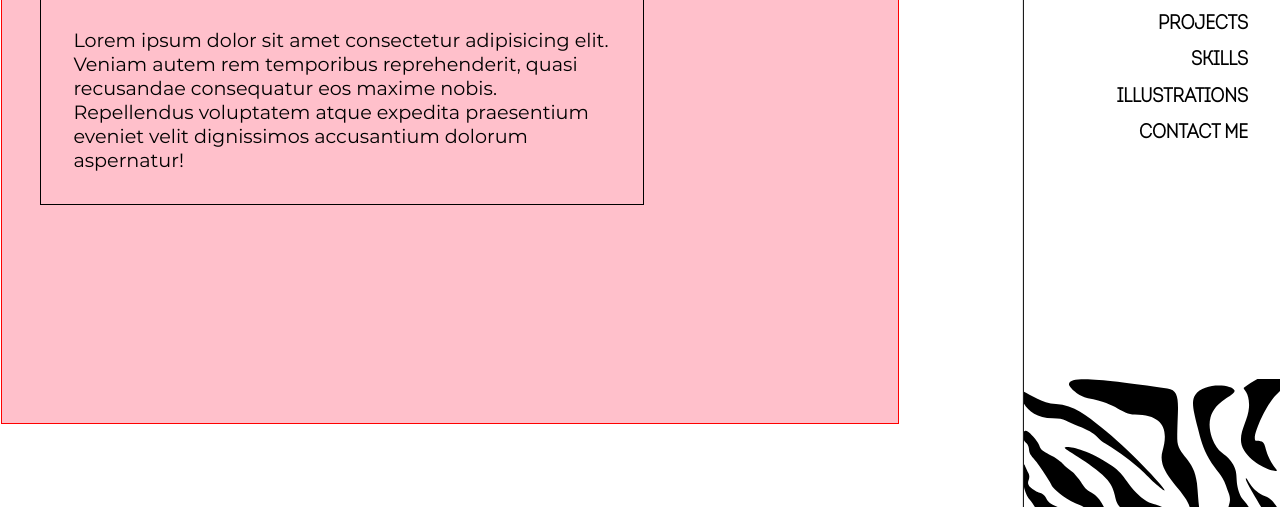
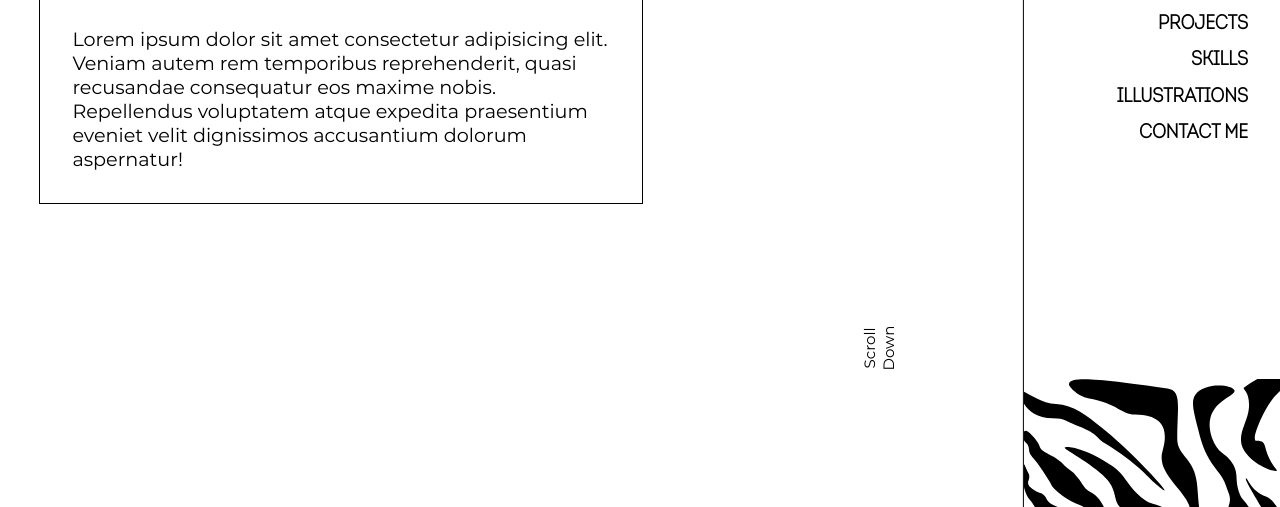
Before and after one commit to poli0139/portfolio, a plain HTML site: page index.html in a window 1280 px wide. Shown: the part 293-800 px from the top of the page. Drawn offline with nearby package versions, Linux system fonts and the light colour scheme.

Commit message:
scroll down line

```diff
--- a/index.html
+++ b/index.html
@@ -19,13 +19,31 @@
           id="svgBottomRight"
           data-place="bottomRight"
         ></div>
+        <!-- <div id="websiteName">
+          <h1 id="name">Polina Artamonova</h1>
+          <h2 id="portfolioWebsite">Portfolio Website</h2>
+        </div> -->
         <svg id="lines" viewBox="0 0 1282 1000">
           <path d="M 0 130 L 1120 130" stroke="black" />
           <path d="M 1025 80 V1000" stroke="black" />
         </svg>
       </section>
+
       <section id="scrollSection">
         <section id="contentSection">
+          <div id="scrollDown">
+            <svg>
+              <line
+                x1="100"
+                x2="100"
+                y1="20"
+                y2="120"
+                stroke="black"
+                stroke-width="1"
+              />
+            </svg>
+            <p id="scrollText">Scroll Down</p>
+          </div>
           <section id="aboutMe" class="panel">
             <h1>About me</h1>
             <p>
--- a/style.css
+++ b/style.css
@@ -54,6 +54,15 @@ body {
 #lines {
   position: fixed;
 }
+#websiteName {
+  position: absolute;
+  top: 0;
+  left: 40%;
+  height: auto;
+  border: solid red 1px;
+  margin: 0;
+  font-family: var(--heading-font);
+}
 
 h1 {
   font-family: var(--heading-font);
@@ -72,17 +81,6 @@ p {
   border: solid black 1px;
 }
 
-#aboutMe {
-  background-color: pink;
-}
-
-#skills {
-  background-color: lightblue;
-}
-
-#projects {
-  background-color: lightyellow;
-}
 #contentSection {
   width: 70vw;
   height: 70vh;
@@ -90,7 +88,6 @@ p {
   top: 12vw;
   left: 0;
   overflow: hidden;
-  border: solid red 1px;
 }
 .panel {
   height: 70vh;
@@ -98,6 +95,7 @@ p {
   /* top: 12vw; */
   position: absolute;
   will-change: transform;
+  background-color: white;
 }
 #scrollSection {
   border: solid blue 1px;
@@ -169,7 +167,7 @@ h2 {
 .next {
   cursor: pointer;
   position: absolute;
-  top: 50%;
+  top: 40%;
   width: auto;
   color: black;
   font-size: 25px;
@@ -207,28 +205,29 @@ h2 {
     opacity: 1;
   }
 }
-/* #scrollDown {
+#scrollDown {
   position: absolute;
   z-index: 7;
   bottom: 0;
   right: 0;
   width: 10%;
   height: auto;
-  border: solid blue 1px;
+  /* border: solid blue 1px; */
 }
 #scrollDown svg {
   position: relative;
 }
+
 #scrollText {
   border: none;
   font-size: 15px;
-  width: 200%;
+  width: 100%;
   position: absolute;
-  top: 45%;
+  top: 40%;
   text-align: center;
-  left: -50%;
+  right: -30%;
   padding: 0;
-  border: solid red 1px;
+  /* border: solid red 1px; */
   margin: 0;
   transform: rotate(270deg);
-} */
+}
```
